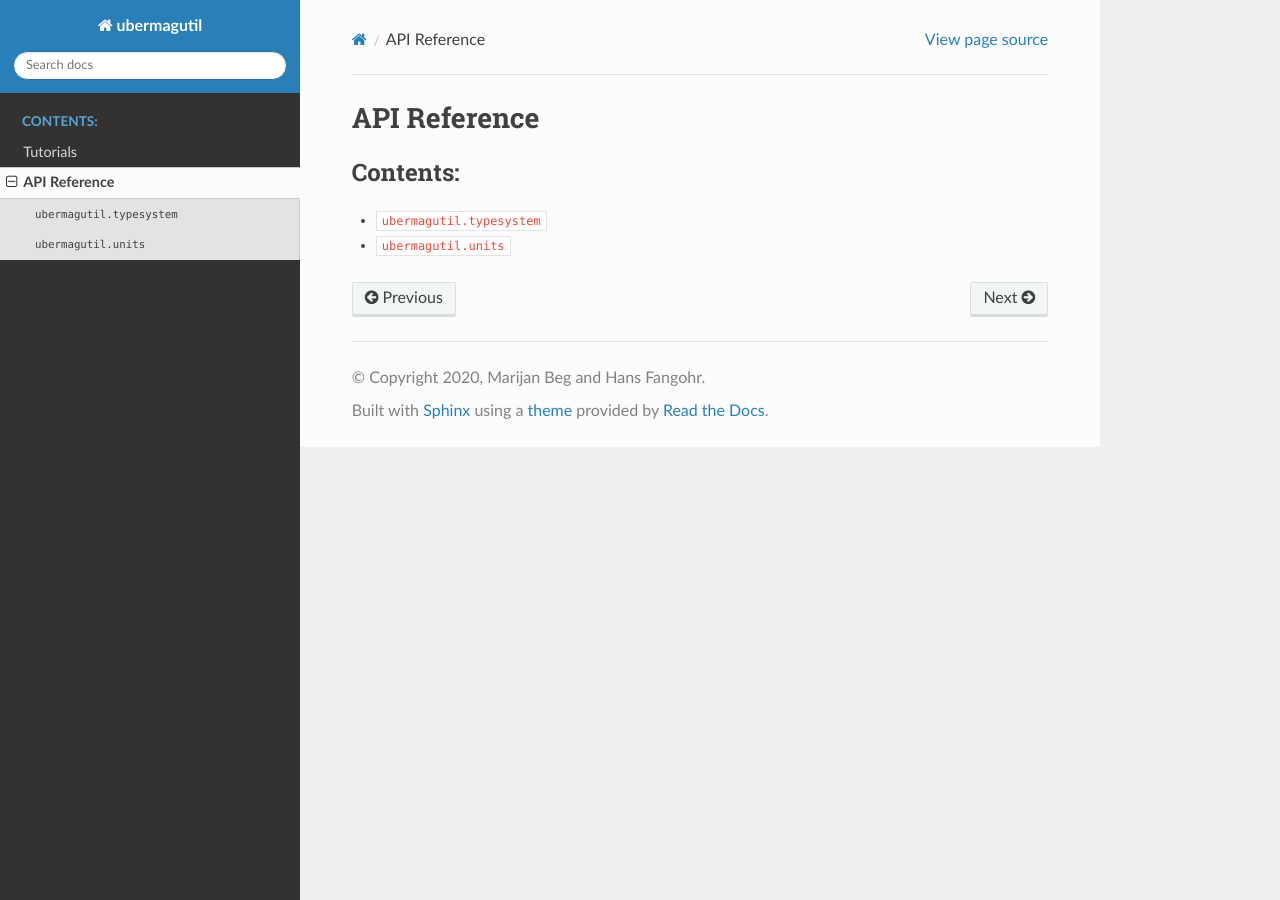
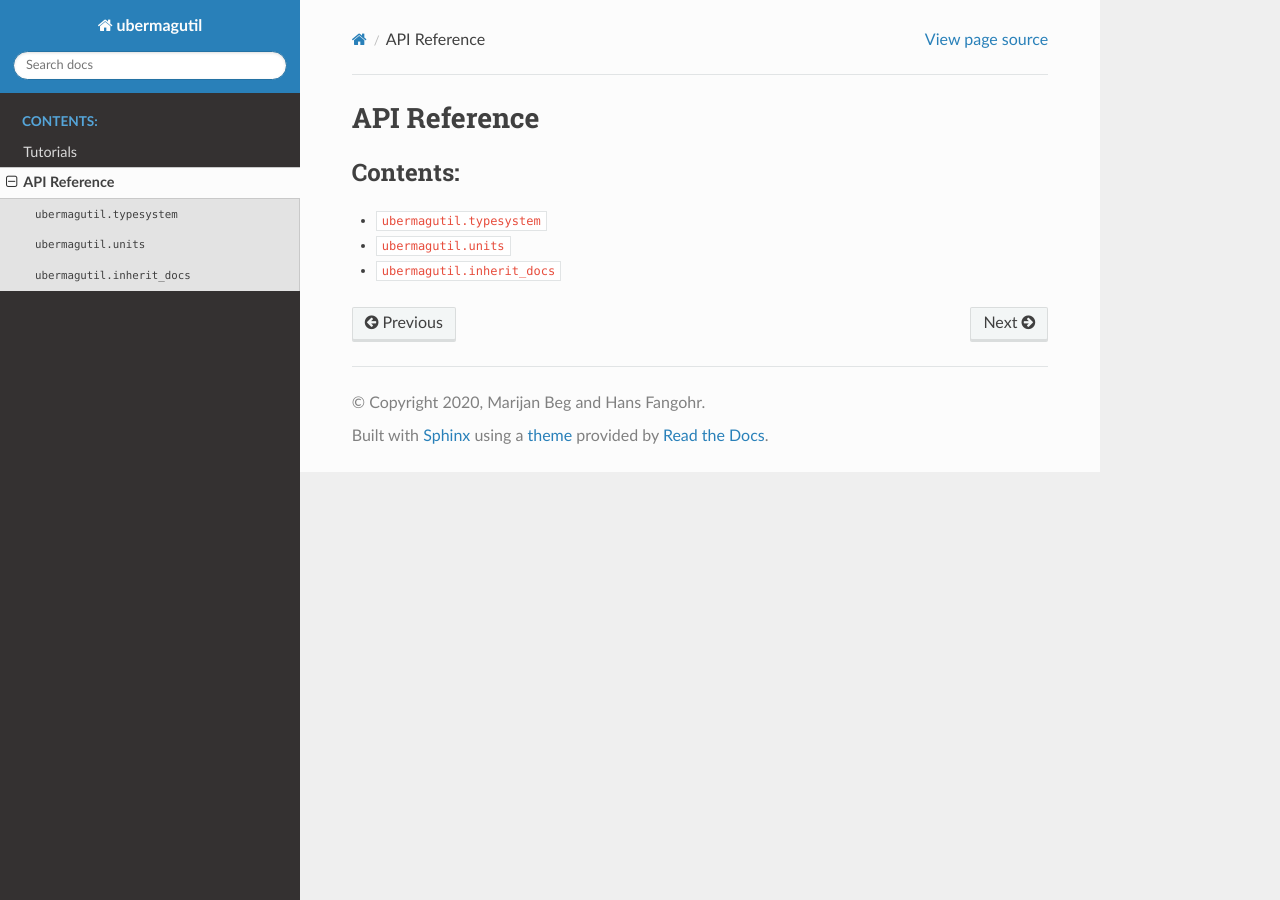
Before and after one commit to ubermag/ubermagutil, a Sphinx documentation site: the page built from docs/api-reference.rst, in a window 1280 px wide. Built offline with Sphinx 7.4.7 and the Read the Docs theme 2.0.0, drawn with Linux system fonts in a browser that asks for light colours.

Commit message:
Add docs.

```diff
--- a/docs/api-reference.rst
+++ b/docs/api-reference.rst
@@ -7,3 +7,4 @@
 
    typesystem-api
    units-api
+   inherit_docs-api
--- /dev/null
+++ b/docs/inherit_docs-api.rst
@@ -0,0 +1,4 @@
+``ubermagutil.inherit_docs``
+============================
+
+.. autofunction:: ubermagutil.inherit_docs
```
